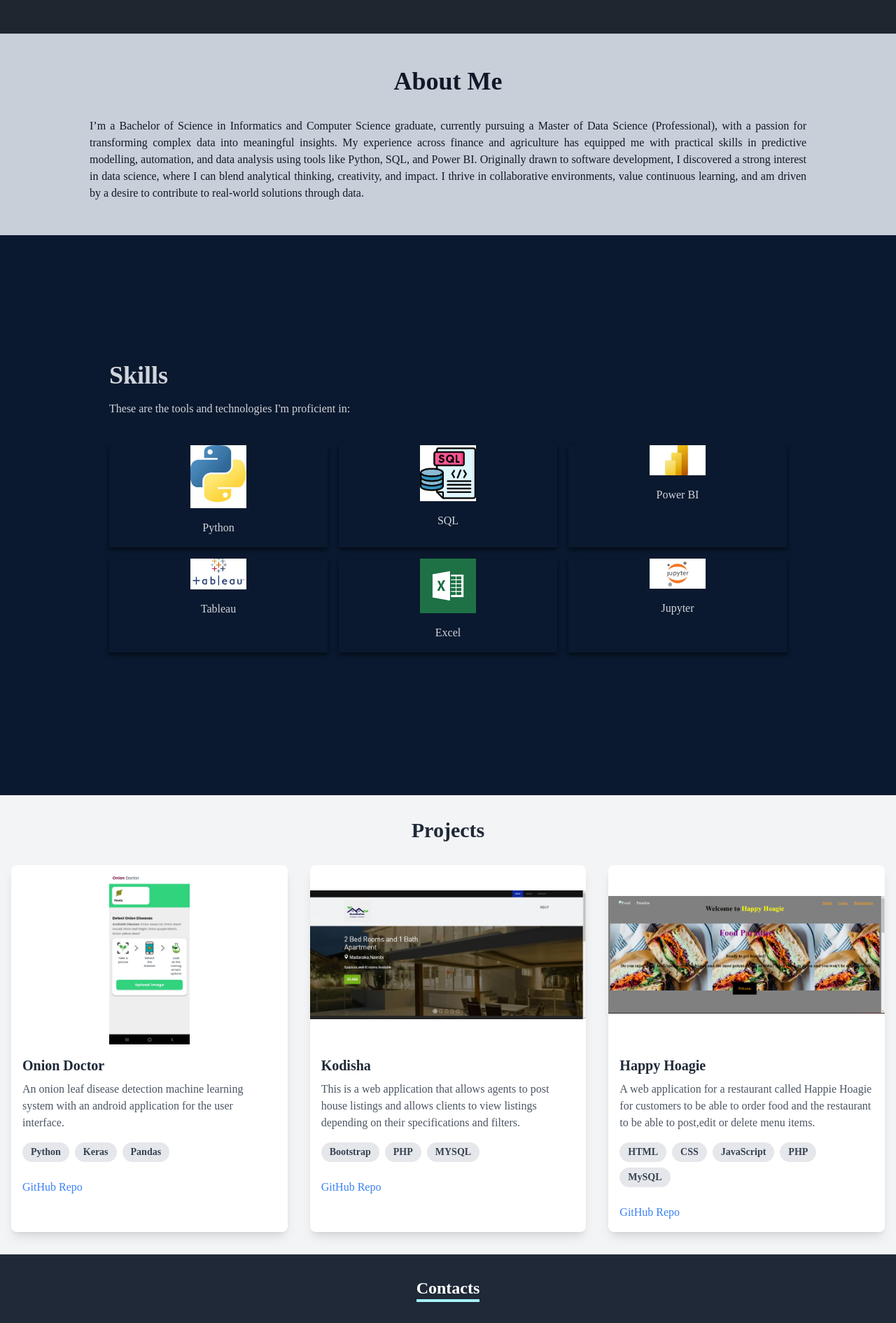
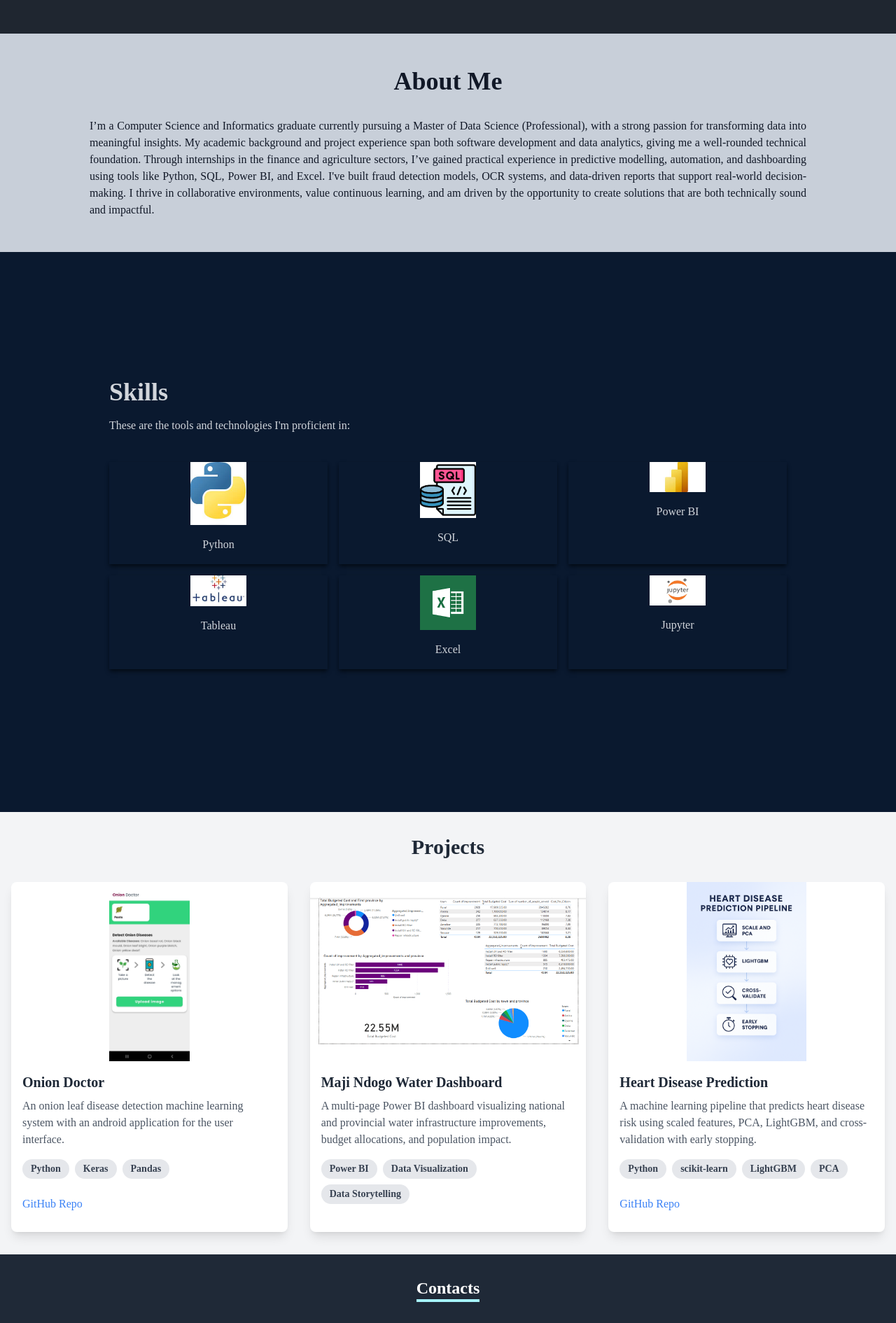
Before and after one commit to GacheruE/portfolio_react, a React (Create React App) app: page / in a window 1280 px wide. Shown: the part 752-2642 px from the top of the page at 70% size. Built offline with nearby package versions, Linux system fonts and the light colour scheme.

Commit message:
Updates skills and about sections
Refreshes the skills section with data science tools.

Updates the about section and the home section to reflect a shift towards data science.

Updates project technologies.

Removes the ExternalAPI component.

Corrects the copyright year in the footer.

```diff
--- a/src/components/About.js
+++ b/src/components/About.js
@@ -8,7 +8,9 @@ const About = () => {
           <p className='text-4xl font-bold text-gray-900 mb-8 text-center'>About Me</p>
           <div className='max-w-5xl mx-auto'>
             <p className='text-justify text-gray-900'>
-             I’m a Bachelor of Science in Informatics and Computer Science graduate, currently pursuing a Master of Data Science (Professional), with a passion for transforming complex data into meaningful insights. My experience across finance and agriculture has equipped me with practical skills in predictive modelling, automation, and data analysis using tools like Python, SQL, and Power BI. Originally drawn to software development, I discovered a strong interest in data science, where I can blend analytical thinking, creativity, and impact. I thrive in collaborative environments, value continuous learning, and am driven by a desire to contribute to real-world solutions through data.
+             I’m a Computer Science and Informatics graduate currently pursuing a Master of Data Science (Professional), with a strong passion for transforming data into meaningful insights. My academic background and project experience span both software development and data analytics, giving me a well-rounded technical foundation.
+
+Through internships in the finance and agriculture sectors, I’ve gained practical experience in predictive modelling, automation, and dashboarding using tools like Python, SQL, Power BI, and Excel. I've built fraud detection models, OCR systems, and data-driven reports that support real-world decision-making. I thrive in collaborative environments, value continuous learning, and am driven by the opportunity to create solutions that are both technically sound and impactful.
             </p>
           </div>
         </div>
--- a/src/components/Home.js
+++ b/src/components/Home.js
@@ -12,6 +12,7 @@ const Home = () => {
         <div className='sm:w-1/2 sm:pr-2 flex flex-col justify-center'>
           <p className='text-cyan-200 text-2xl sm:text-4xl'>Hi, my name is</p>
           <h1 className='text-4xl sm:text-7xl font-bold text-[#ccd6f6]'>Esther Gacheru</h1>
+          <p className='text-cyan-200 text-2xl sm:text-4xl'>a Data Scientist</p>
           <p className='text-[#8892b0] py-4 max-w-[900px] text-xl'>I'm a data-driven computer science graduate with hands-on experience in predictive modelling, automation, and data analysis from internships in finance and agriculture. I’m skilled in Python, SQL, Power BI, and Excel, and passionate about turning complex data into clear, actionable insights that drive real-world impact. Whether it's optimising operations or supporting strategic decisions, I bring curiosity, precision, and a strong problem-solving mindset to every project</p>
         </div>
 
--- a/src/components/Project.js
+++ b/src/components/Project.js
@@ -1,7 +1,7 @@
 import React from 'react';
 import O1 from '../assets/O2.jpg';
-import Kodisha from '../assets/Kodisha.jpg';
-import Happy from '../assets/Happy.png';
+import Dashboard from '../assets/dash.png';
+import MLHeart from '../assets/heart.png';
 
 const Project = () => {
   const projects = [
@@ -15,19 +15,19 @@ const Project = () => {
     },
     {
       id: 2,
-      title: 'Kodisha',
-      description: 'This is a web application that allows agents to post house listings and allows clients to view listings depending on their specifications and filters.',
-      technologies: ['Bootstrap', 'PHP', 'MYSQL'],
-      githubLink: 'https://github.com/GacheruE/Kodisha',
-      image: Kodisha,
+      title: 'Maji Ndogo Water Dashboard',
+      description: 'A multi-page Power BI dashboard visualizing national and provincial water infrastructure improvements, budget allocations, and population impact.',
+      technologies: ['Power BI', 'Data Visualization', 'Data Storytelling'],
+      githubLink: '',
+      image: Dashboard,
     },
     {
       id: 3,
-      title: 'Happy Hoagie',
-      description: 'A web application for a restaurant called Happie Hoagie for customers to be able to order food and the restaurant to be able to post,edit or delete menu items.',
-      technologies: ['HTML', 'CSS', 'JavaScript', 'PHP', 'MySQL'],
-      githubLink: 'https://github.com/GacheruE/Happy_Hoagie',
-      image: Happy,
+      title: 'Heart Disease Prediction',
+      description: 'A machine learning pipeline that predicts heart disease risk using scaled features, PCA, LightGBM, and cross-validation with early stopping.',
+      technologies: ['Python', 'scikit-learn', 'LightGBM', 'PCA'],
+      githubLink: 'https://github.com/GacheruE/Heart_Disease',
+      image: MLHeart,
     },
   ];
 
@@ -54,6 +54,7 @@ const Project = () => {
                     </li>
                   ))}
                 </ul>
+                {project.githubLink && (
                   <a
                     href={project.githubLink}
                     target='_blank'
@@ -62,6 +63,7 @@ const Project = () => {
                   >
                     GitHub Repo
                   </a>
+                )}
               </div>
             </div>
           ))}
```
Also changed, not shown: src/assets/dash.png (added), src/assets/heart.png (added). Lines whose indentation alone changed are shown as unchanged.
